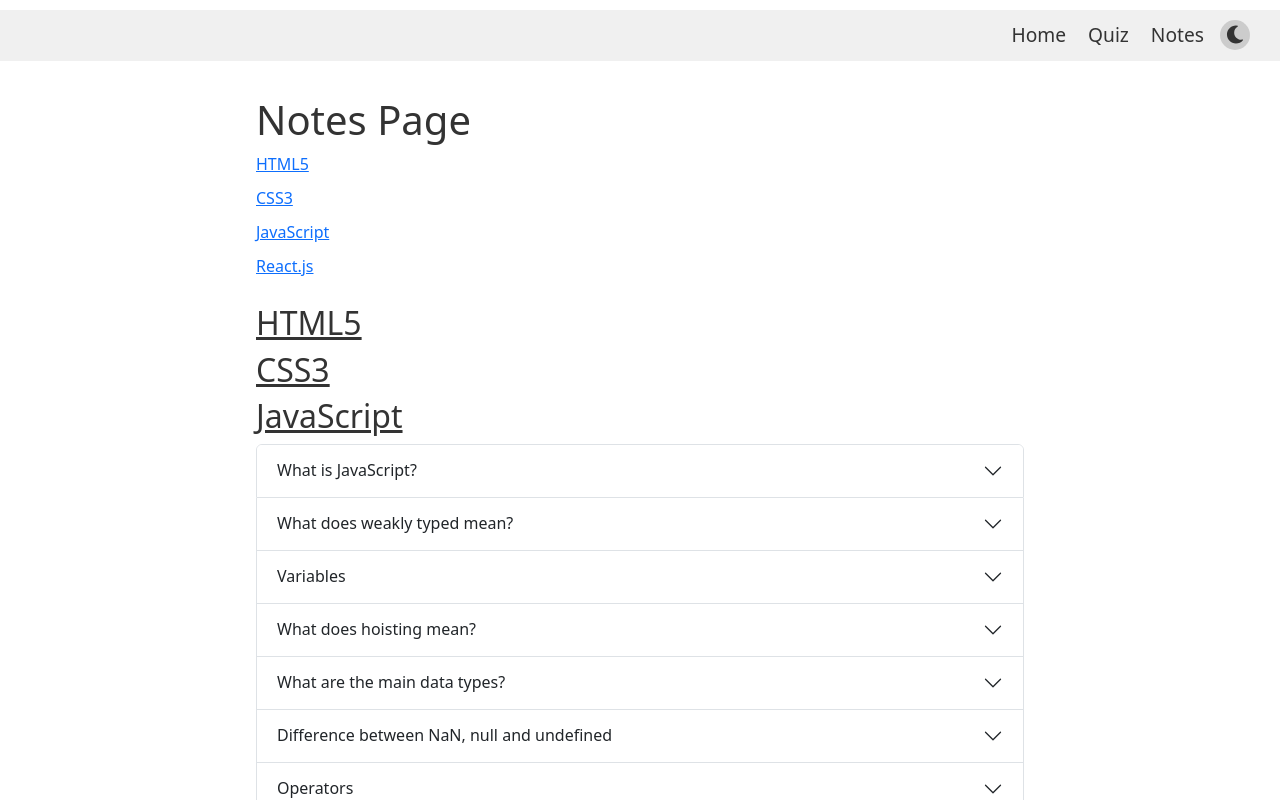
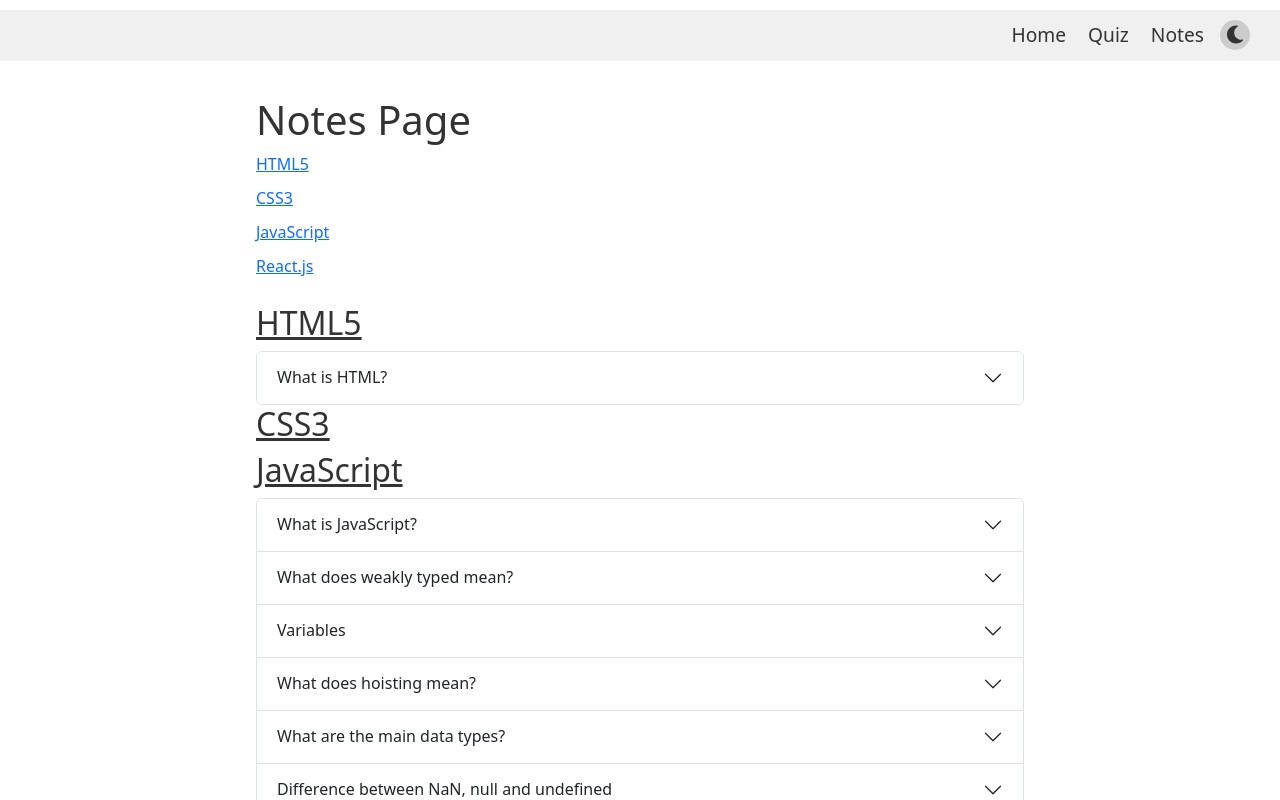
Before and after one commit to annie-uchiha/notes, a React (Create React App) app in the folder quiz-app/: page /notes in a window 1280 px wide. Shown: the top 800 px of the page. Built offline with nearby package versions, Linux system fonts and the light colour scheme.

Commit message:
add more notes

```diff
--- a/quiz-app/src/pages/Notes.js
+++ b/quiz-app/src/pages/Notes.js
@@ -25,6 +25,14 @@ function Notes() {
         <h2 className="notes__title" id="html5">
           HTML5
         </h2>
+        <Accordion>
+          <Accordion.Item eventKey="0">
+            <Accordion.Header>What is HTML?</Accordion.Header>
+            <Accordion.Body className="left-section">
+              Hyper Text Markup Language. It defines the content and structure of web content. It is not a programming language.
+            </Accordion.Body>
+          </Accordion.Item>
+          </Accordion>
       </div>
       <div>
         <h2 className="notes__title" id="css">
```
